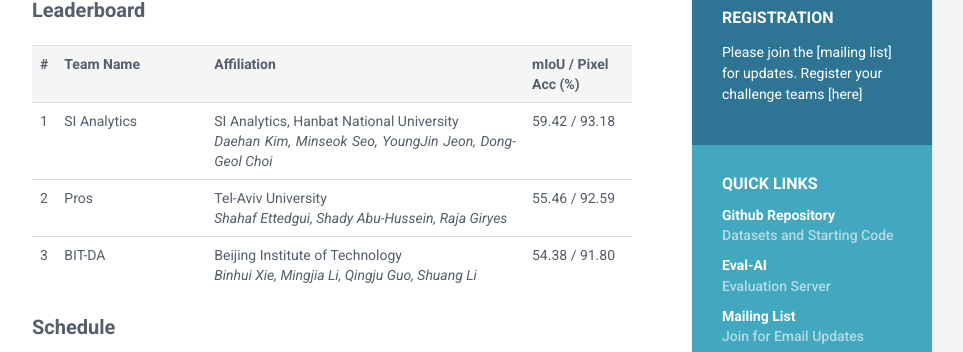
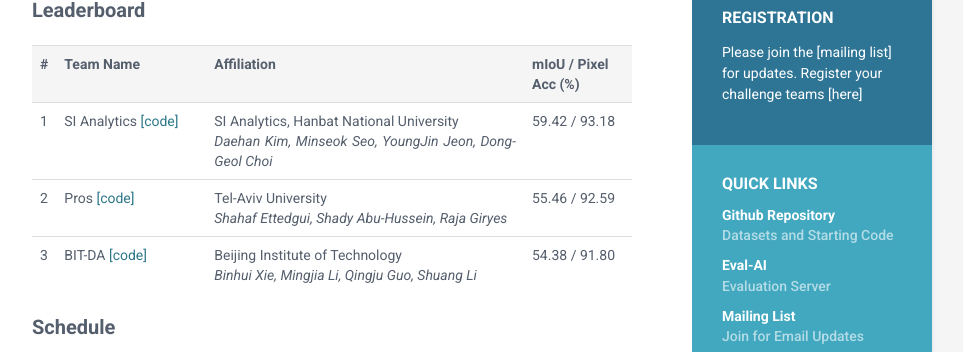
Before and after one commit to VisionLearningGroup/visda-2022, a Jekyll site: the page built from index.html, in a window 1280 px wide and 900 px high, scrolled down 569 px. Shown: the part 147-499 px from the top of the window, without its empty margins (188-1151 px from the left). Built offline with Jekyll 4.4.1, drawn with Linux system fonts in a browser that asks for light colours.

Commit message:
Adding participant code repos

```diff
--- a/index.html
+++ b/index.html
@@ -45,19 +45,19 @@
   </tr>
   <tr>
     <td> 1 </td>
-	  <td>SI Analytics </td>
+	  <td>SI Analytics <a href="https://github.com/DaehanKim-Korea/VisDA2022_1st_Place_Solution">[code]</a> </td>
     <td>SI Analytics, Hanbat National University </br> <i>Daehan Kim, Minseok Seo, YoungJin Jeon, Dong-Geol Choi </i> </td>
     <td>59.42 / 93.18</td>
   </tr>
   <tr>
     <td> 2 </td>
-	  <td> Pros </br> </td>
+	  <td> Pros <a href="https://github.com/shahaf1313/VisDAChallenge">[code]</a> </td>
 <td>Tel-Aviv University </br> <i>Shahaf Ettedgui, Shady Abu-Hussein, Raja Giryes</i> </td>
     <td>55.46 / 92.59</td>
   </tr>
   <tr>
     <td> 3 </td>
-	  <td> BIT-DA </br> </td>
+	  <td> BIT-DA <a href="https://github.com/BinhuiXie/visda2022-3rd-place">[code]</a> </td>
 	  <td>Beijing Institute of Technology </br> <i>Binhui Xie, Mingjia Li, Qingju Guo, Shuang Li</i> </td>
     <td>54.38 / 91.80</td>
   </tr>
```
